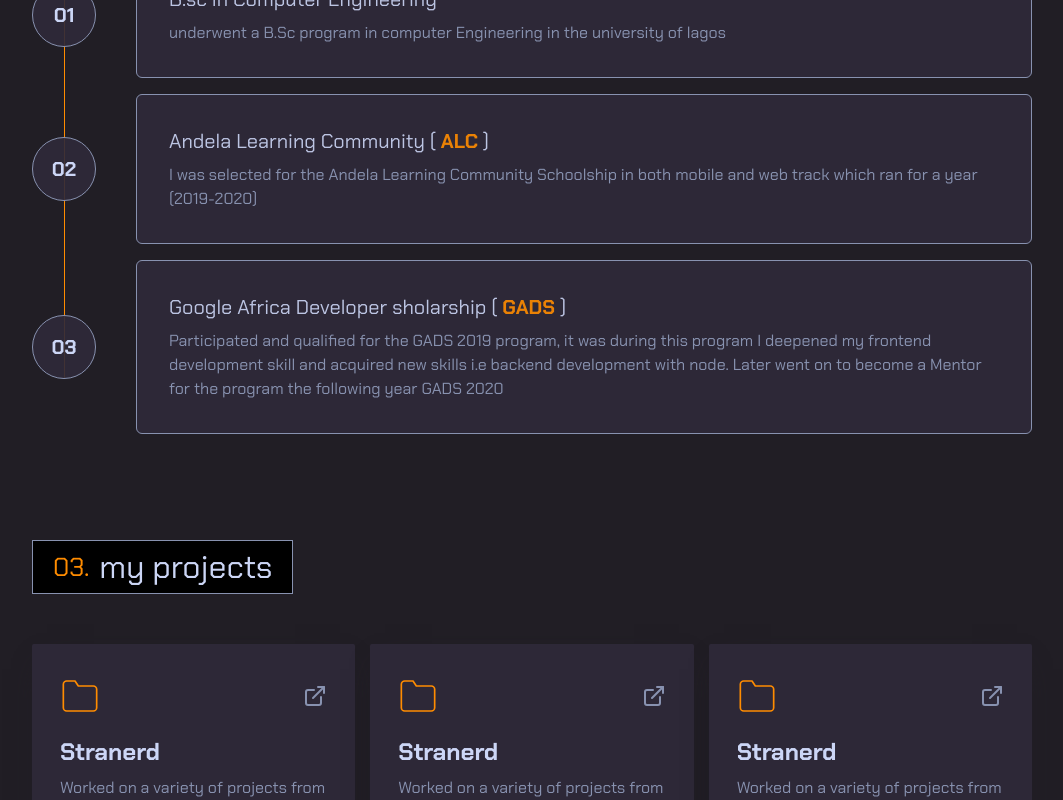
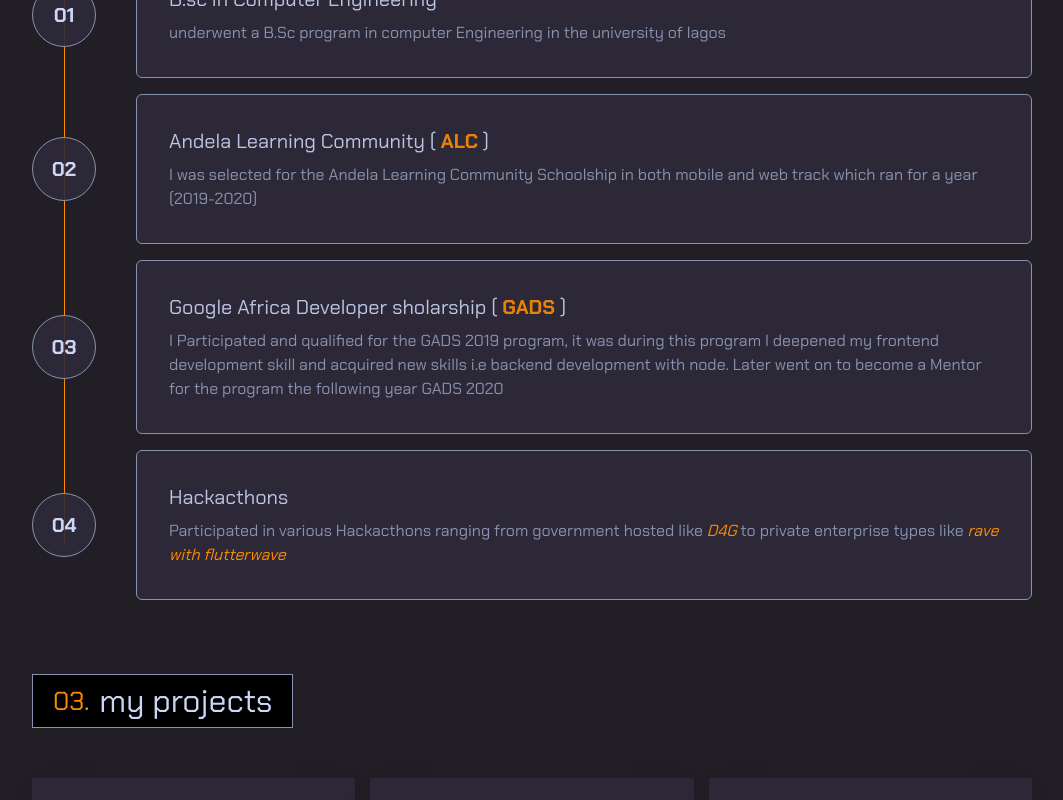
Before and after one commit to kromate/v5, a Vue app: page / in a window 1280 px wide. Shown: the part 2094-2894 px from the top of the page, without its empty margins (108-1171 px from the left). Built offline with nearby package versions, Linux system fonts and the light colour scheme.

Commit message:
feat: edit

```diff
--- a/package.json
+++ b/package.json
@@ -23,8 +23,8 @@
     "postcss-nesting": "^10.1.10",
     "tailwindcss": "^3.1.5",
     "typescript": "^4.5.4",
+    "vite": "^2.9.9",
     "vite-plugin-pages": "^0.23.0",
-    "vite": "^2.9.9",
     "vue-tsc": "^0.34.7"
   }
 }
--- a/src/assets/styles/global.scss
+++ b/src/assets/styles/global.scss
@@ -5,6 +5,7 @@
 html {
     scroll-behavior: smooth;
     scroll-padding: 4rem;
+    overflow-x: hidden;
 }
 
 ::-webkit-scrollbar {
--- a/src/components/About.vue
+++ b/src/components/About.vue
@@ -2,7 +2,7 @@
 	<section id="about">
 		<h2 class="numbered-heading chakra" data-num="01.">About Me</h2>
 
-		<div class="inner items-start justify-items-end">
+		<div class="inner items-start justify-items-end"  data-aos="fade-in" data-aos-duration="3500" data-aos-easing="linear">
 			<div class="styledText">
 				<div>
 					<p>
--- a/src/components/Experience.vue
+++ b/src/components/Experience.vue
@@ -2,15 +2,37 @@
 	<section id="experience">
 		<h2 class="numbered-heading chakra" data-num="02.">My Experience</h2>
 		<div class="relative mt-14">
-			<div class="absolute z-0 border-r border-orange ml-4 top-14  bottom-14 md:ml-8"></div>
+			<div
+				class="absolute z-0 border-r border-orange ml-4 top-14 bottom-14 md:ml-8"
+			></div>
 			<div class="relative z-10 flex flex-col gap-4">
-				<div class="flex items-center gap-2 md:gap-10" v-for="(experience, n) in experiences" :key="n">
-					<div class="card-circle">0{{n}}</div>
-					<div class="card">
+				<div
+					class="flex items-center gap-2 md:gap-10"
+					v-for="(experience, n) in experiences"
+					:key="n"
+				>
+					<div class="card-circle" >0{{ n }}</div>
+					<div class="card" data-aos="fade-left" data-aos-duration="500">
 						<div class="flex items-center gap-4 md:gap-10">
 							<div>
-								<div class="text-white opacity-90 font-medium md:text-xl">{{experience.title}} <span v-if="experience.link">( <a :href="experience.link.url" target="_blank" rel="noopener noreferrer" class="font-bold text-orange">{{experience.link.name}}</a> )</span></div>
-								<div class="mt-2 text-heather text-sm md:text-base" v-html="experience.desc"></div>
+								<div class="text-white opacity-90 font-medium md:text-xl">
+									{{ experience.title }}
+									<span v-if="experience.link">
+										(
+										<a
+											:href="experience.link.url"
+											target="_blank"
+											rel="noopener noreferrer"
+											class="font-bold text-orange"
+											>{{ experience.link.name }}</a
+										>
+										)
+									</span>
+								</div>
+								<div
+									class="mt-2 text-sm md:text-base desc"
+									v-html="experience.desc"
+								></div>
 							</div>
 						</div>
 					</div>
@@ -21,29 +43,39 @@
 </template>
 
 <script setup lang="ts">
-import { ref } from "vue";
+import { ref } from 'vue';
 
 const experiences = ref([
 	{
-		title: "Self Taught",
-		desc:
-			"Began teaching myself programming and how to code around November 2017 the programming language was python but later switched to web dev and javascript early 2018"
+		title: 'Self Taught',
+		desc: 'Began teaching myself programming and how to code around November 2017 the programming language was python but later switched to web dev and javascript early 2018',
 	},
 	{
-		title: "B.sc in Computer Engineering",
-		desc: "underwent a B.Sc program in computer Engineering in the university of lagos"
+		title: 'B.sc in Computer Engineering',
+		desc: 'underwent a B.Sc program in computer Engineering in the university of lagos',
 	},
 	{
-		title: "Andela Learning Community",
-		link: {name:'ALC', url:'https://andela.com/alc/'},
-		desc: "I was selected for the Andela Learning Community Schoolship in both mobile and web track which ran for a year (2019-2020)"
+		title: 'Andela Learning Community',
+		link: { name: 'ALC', url: 'https://andela.com/alc/' },
+		desc: 'I was selected for the Andela Learning Community Schoolship in both mobile and web track which ran for a year (2019-2020)',
 	},
 	{
-		title: "Google Africa Developer sholarship",
-		link: {name:'GADS', url:'https://gads.andela.com/'},
-		desc: `Participated and qualified for the GADS 2019 program, it was during this program I deepened my frontend development skill and acquired new skills i.e backend development with node.
-Later went on to become a Mentor for the program the following year GADS 2020`
-	}
+		title: 'Google Africa Developer sholarship',
+		link: { name: 'GADS', url: 'https://gads.andela.com/' },
+		desc: `I Participated and qualified for the GADS 2019 program, it was during this program I deepened my frontend development skill and acquired new skills i.e backend development with node.
+Later went on to become a Mentor for the program the following year GADS 2020`,
+	},
+	{
+		title: 'Hackacthons',
+		desc: `Participated in various Hackacthons ranging from government hosted like
+              <a href="https://cchubnigeria.com/datahackathon/"  target="_blank" rel="noopener"
+                ><i>D4G</i></a
+              >
+              to private enterprise types like
+              <a href="https://ravepay.co/"  target="_blank" rel="noopener"
+                ><i>rave with flutterwave</i></a
+              >`,
+	},
 ]);
 </script>
 
@@ -55,3 +87,9 @@ Later went on to become a Mentor for the program the following year GADS 2020`
 	@apply text-white text-sm font-bold border border-secondary flex items-center justify-center rounded-full bg-badge flex-shrink-0 h-8 w-8 md:text-xl md:h-16 md:w-16;
 }
 </style>
+
+<style>
+.desc a {
+	@apply text-orange;
+}
+</style>
--- a/src/main.ts
+++ b/src/main.ts
@@ -2,4 +2,5 @@ import { createApp } from 'vue'
 import App from './App.vue'
 import { router } from './router/index'
 import './assets/styles/tailwind.scss'
-createApp(App).use(router).mount('#app')
+const app = createApp(App)
+app.use(router).mount('#app')
```
Also changed, not shown: 2 other files (tests, documents, lock files or other folders).
